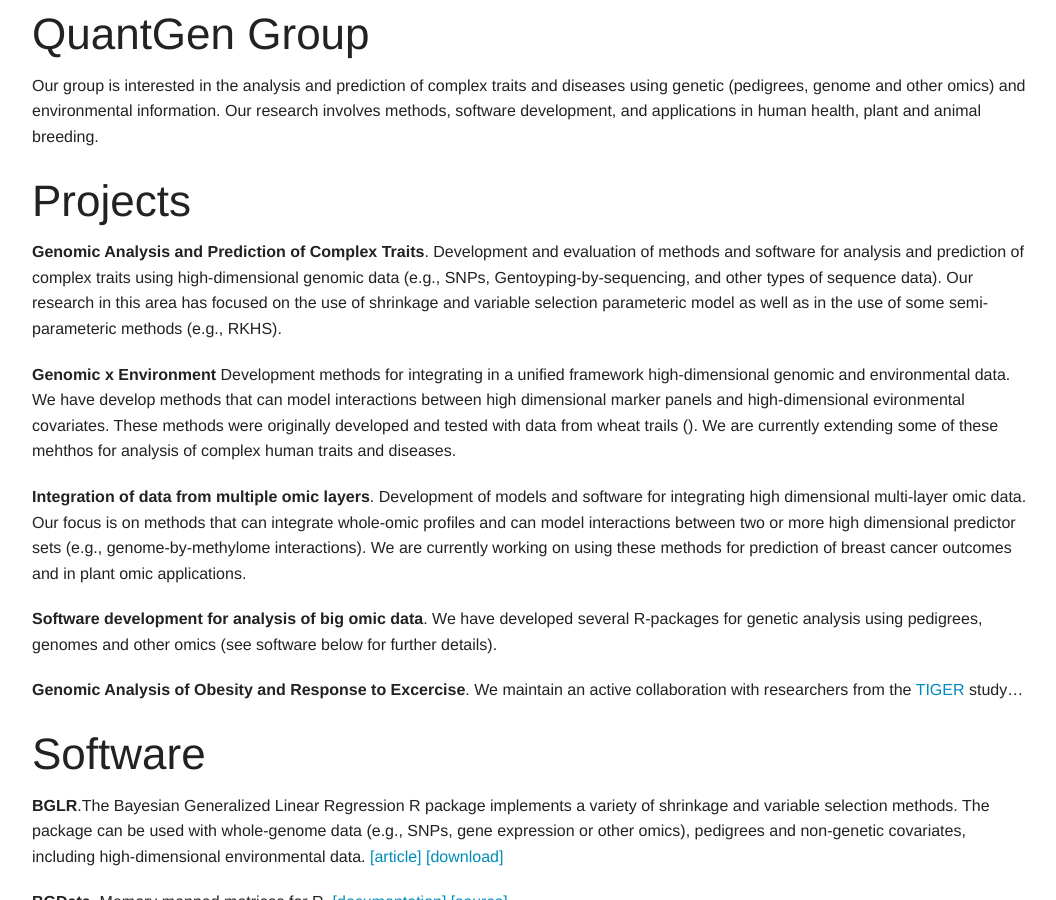
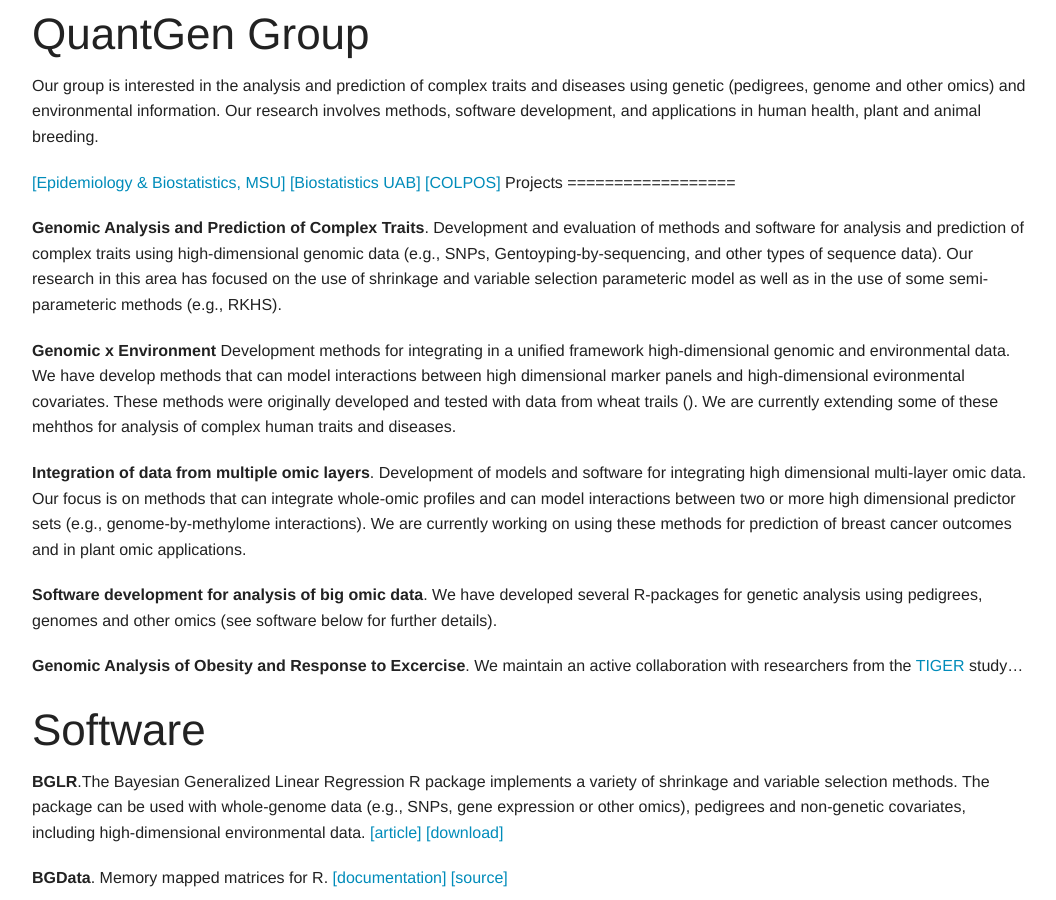
Before and after one commit to QuantGen/quantgen.github.io, a Jekyll site: the page built from index.md, in a window 1280 px wide and 900 px high. Shown: the whole window, without its empty margins (108-1164 px from the left). Built offline with Jekyll 4.4.1, drawn with Linux system fonts in a browser that asks for light colours.

Commit message:
Update index.md

```diff
--- a/index.md
+++ b/index.md
@@ -7,6 +7,7 @@ QuantGen Group
 
 Our group is interested in the analysis and prediction of complex traits and diseases using genetic (pedigrees, genome and other omics) and environmental information. Our research involves methods, software development, and applications in human health, plant and animal breeding.
 
+[[Epidemiology & Biostatistics, MSU]](http://www.epi.msu.edu/) [[Biostatistics UAB]](http://www.soph.uab.edu/ssg/) [[COLPOS]](http://www.colpos.mx/wb/index.php/ingles#.VTB8BGZrXOo)
 Projects
 ==================
 
```
